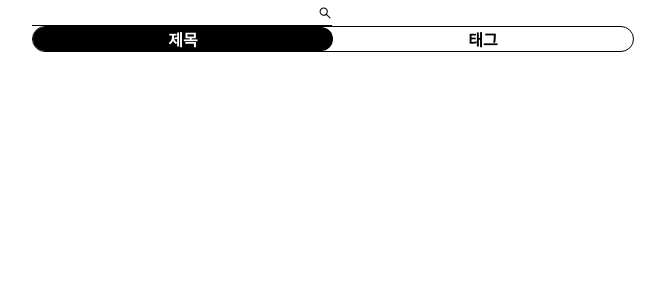
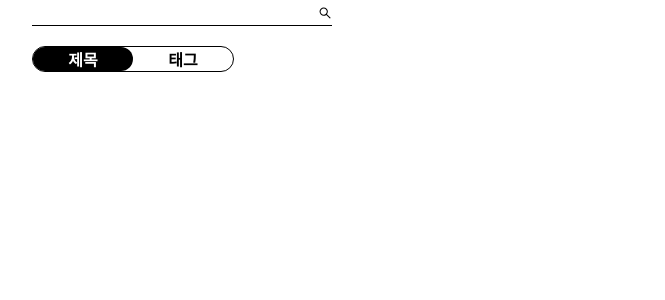
Before and after one commit to Kunis-Teo/Linkuni, a React (Create React App) app: page / in a window 1280 px wide. Shown: the top 300 px of the page, without its empty margins (308-973 px from the left). Built offline with nearby package versions, Linux system fonts and the light colour scheme.

Commit message:
style: change SearchType style

```diff
--- a/src/components/SearchPage/SearchType/SearchType.styled.ts
+++ b/src/components/SearchPage/SearchType/SearchType.styled.ts
@@ -9,8 +9,10 @@ const borderColor = "black";
 export const Wrapper = styled.div`
   position: relative;
   display: flex;
-  width: 600px;
+  width: 100%;
+  max-width: 200px;
   border: 1px solid ${borderColor};
+  margin: 20px 0;
 
   ${borderRadius}
 `;
```
